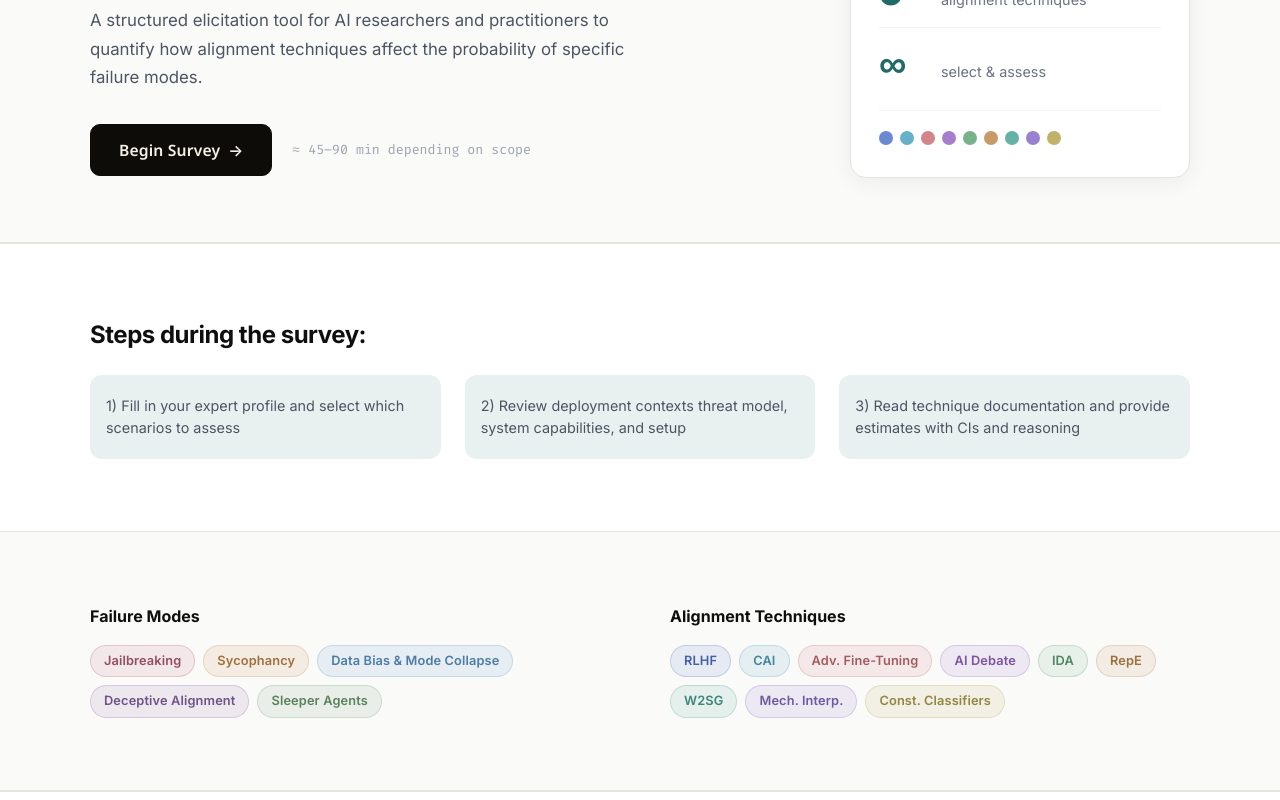
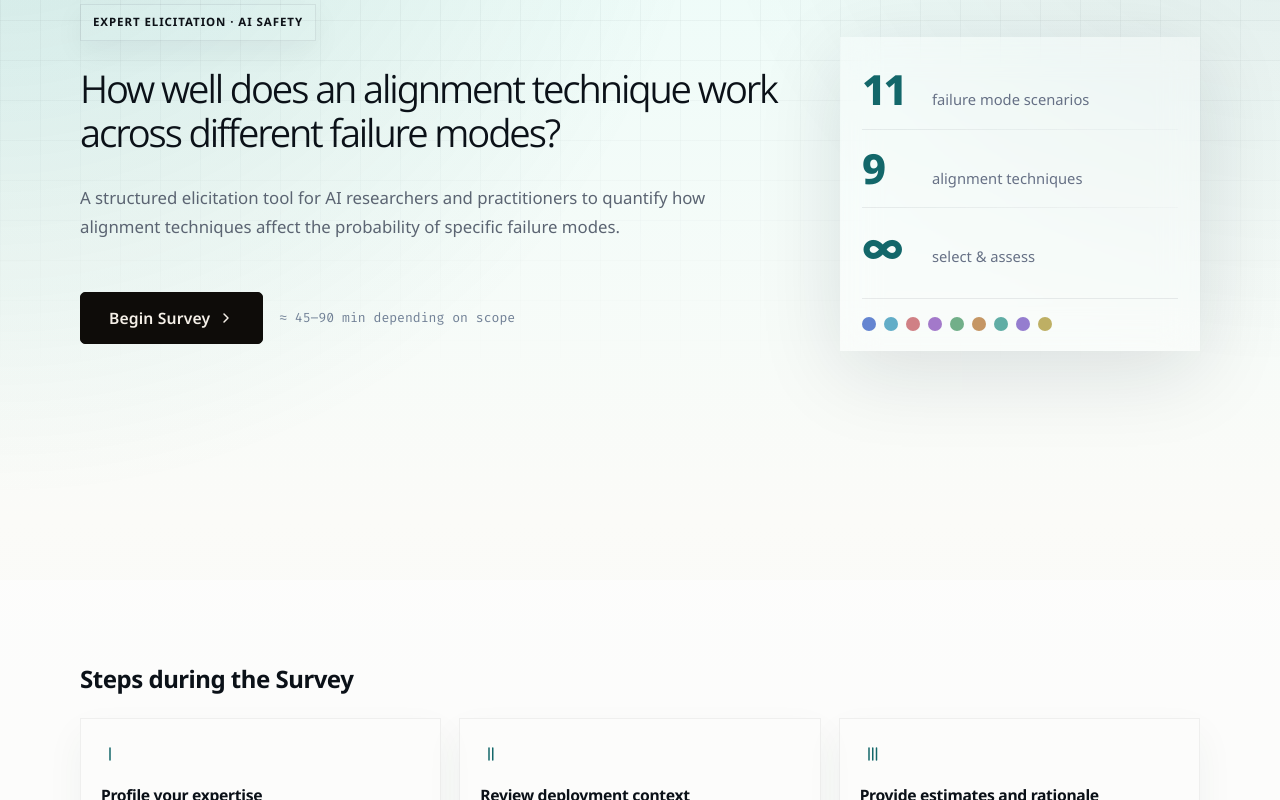
Before and after one commit to Yunika-Bajracharya/Alignment_Failure_Risk_Elicitation, a React (Vite) app in the folder elicitation-app/: page / in a window 1280 px wide. Shown: the part 220-1020 px from the top of the page. Built offline with nearby package versions, Linux system fonts and the light colour scheme; no server answers.

Commit message:
changes in landing page

```diff
--- a/elicitation-app/src/components/LandingPage.jsx
+++ b/elicitation-app/src/components/LandingPage.jsx
@@ -1,5 +1,5 @@
 import React from 'react';
-import { UserRound, Map, FileText, Download } from 'lucide-react';
+import { Tally1, Tally2, Tally3, ChevronRight, Shield, Sparkles } from 'lucide-react';
 
 const TECHNIQUES = [
   { short: 'RLHF', color: '#4f74cb' },
@@ -24,14 +24,15 @@ const FM_CATEGORIES = [
 export default function LandingPage({ onStart }) {
   return (
     <div className="landing2">
-      {/* ── Hero ─────────────────────────────── */}
       <section className="l2-hero">
+        <div className="l2-hero-backdrop" aria-hidden="true">
+          <span className="l2-grid" />
+        </div>
         <div className="l2-hero-inner">
           <div className="l2-hero-left">
             <p className="l2-eyebrow">Expert Elicitation · AI Safety</p>
             <h1 className="l2-title">
-              How well does an alignment technique{' '}
-              work across different failure modes?
+              How well does an alignment technique work across different failure modes?
             </h1>
             <p className="l2-subtitle">
               A structured elicitation tool for AI researchers and practitioners to
@@ -40,7 +41,7 @@ export default function LandingPage({ onStart }) {
             </p>
             <div className="l2-hero-actions">
               <button className="btn-primary btn-lg" onClick={onStart}>
-                Begin Survey <span className="btn-arrow">→</span>
+                Begin Survey <ChevronRight size={16} strokeWidth={2.2} />
               </button>
               <span className="l2-time-note">≈ 45–90 min depending on scope</span>
             </div>
@@ -77,18 +78,30 @@ export default function LandingPage({ onStart }) {
         </div>
       </section>
 
-      {/* ── What you'll do ────────────────────── */}
       <section className="l2-section l2-steps-section">
         <div className="l2-container">
-          <h2 className="l2-section-heading">Steps during the survey:</h2>
+            <h2 className="l2-section-heading">Steps during the Survey</h2>
           <div className="l2-steps-row">
             {[
-              { icon: UserRound, text: '1) Fill in your expert profile and select which scenarios to assess' },
-              { icon: Map, text: '2) Review deployment contexts  threat model, system capabilities, and setup' },
-              { icon: FileText, text: '3) Read technique documentation and provide estimates with CIs and reasoning' },
+              {
+                icon: Tally1,
+                title: 'Profile your expertise',
+                text: 'Share your background and the areas where your judgment is strongest.',
+              },
+              {
+                icon: Tally2,
+                title: 'Review deployment context',
+                text: 'Inspect the scenario, threat model, and system setup before estimating.',
+              },
+              {
+                icon: Tally3,
+                title: 'Provide estimates and rationale',
+                text: 'Record point estimates, confidence intervals, and the reasoning behind them.',
+              },
             ].map((s, i) => (
               <div key={i} className="l2-step">
-                {/* <span className="l2-step-n"><s.icon size={18} strokeWidth={1.8} /></span> */}
+                <span className="l2-step-icon"><s.icon size={18} strokeWidth={2} /></span>
+                <strong className="l2-step-title">{s.title}</strong>
                 <span className="l2-step-text">{s.text}</span>
               </div>
             ))}
@@ -96,7 +109,6 @@ export default function LandingPage({ onStart }) {
         </div>
       </section>
 
-      {/* ── Scope ─────────────────────────────── */}
       <section className="l2-section l2-scope-section">
         <div className="l2-container l2-scope-cols">
           <div className="l2-scope-col">
@@ -122,11 +134,10 @@ export default function LandingPage({ onStart }) {
         </div>
       </section>
 
-      {/* ── Footer CTA ────────────────────────── */}
       <section className="l2-footer-cta">
         <div className="l2-container l2-footer-cta-inner">
           <button className="btn-primary" onClick={onStart}>
-            Start the Survey <span className="btn-arrow">→</span>
+            Start the Survey <ChevronRight size={16} strokeWidth={2.2} />
           </button>
         </div>
         <p className="l2-footer-note">AI Safety Elicitation Study · Expert Survey Tool</p>
--- a/elicitation-app/src/components/Navbar.jsx
+++ b/elicitation-app/src/components/Navbar.jsx
@@ -25,7 +25,7 @@ export default function Navbar({ step, expert, setStep, currentFM, currentTech,
     <nav className="navbar">
       <div className="navbar-inner">
         <div className="navbar-brand">
-          <span className="brand-text">AI Safety Elicitation</span>
+          <span className="brand-text">Expert Elicitation</span>
         </div>
 
         {/* Step breadcrumbs */}
--- a/elicitation-app/src/index.css
+++ b/elicitation-app/src/index.css
@@ -29,7 +29,7 @@
   --nav-height: 60px;
   --sidebar-width: 48%;
   --radius: 10px;
-  --radius-sm: 7px;
+  --radius-sm: 5px;
   --radius-lg: 14px;
   --shadow: 0 1px 2px rgba(0,0,0,0.06), 0 3px 10px rgba(0,0,0,0.05);
   --shadow-sm: 0 1px 2px rgba(0,0,0,0.05);
@@ -90,7 +90,7 @@ body {
   flex-shrink: 0;
 }
 .brand-icon { display: flex; align-items: center; flex-shrink: 0; }
-.brand-text { font-weight: 800; font-size: 0.9rem; color: var(--text); white-space: nowrap; letter-spacing: -0.02em; }
+.brand-text { font-weight: 400; font-size: 0.9rem; color: var(--text); white-space: nowrap; letter-spacing: -0.02em; }
 
 .navbar-steps {
   display: flex;
@@ -113,8 +113,8 @@ body {
 .nav-step.done { color: var(--text-muted); }
 .nav-step-num {
   width: 20px; height: 20px;
-  border-radius: 50%;
-  background: var(--border);
+  border-radius: 40%;
+  border: 1px solid var(--border);
   display: flex; align-items: center; justify-content: center;
   font-size: 0.68rem;
   font-weight: 700;
@@ -196,7 +196,7 @@ button { cursor: pointer; font-family: var(--font); border: none; transition: al
 .btn-primary:active { transform: translateY(0); }
 .btn-primary:disabled { opacity: 0.4; cursor: not-allowed; transform: none; }
 .btn-primary.btn-success { background: #14532d; border-color: #14532d; }
-.btn-lg { padding: 14px 28px; font-size: 0.98rem; border-radius: var(--radius); }
+.btn-lg { padding: 14px 28px; font-size: 0.98rem; border-radius: var(--radius-sm); }
 .btn-arrow { font-size: 1em; }
 
 .btn-ghost {
@@ -1163,244 +1163,309 @@ label { font-size: 0.87rem; font-weight: 600; color: var(--text); }
 }
 
 /* ============================================
-   LANDING PAGE v2 (minimalist redesign)
+   LANDING PAGE
    ============================================ */
 .landing2 {
   min-height: 100vh;
-  background: #fafaf8;
-  color: #0f0f0f;
-  font-family: 'Inter', sans-serif;
-}
-
-/* Hero */
+  width: 100%;
+  display: flex;
+  flex-direction: column;
+  position: relative;
+  overflow: hidden;
+  color: #0d1117;
+  background:
+    radial-gradient(circle at top left, rgba(19, 121, 111, 0.16), transparent 34%),
+    radial-gradient(circle at top right, rgba(15, 23, 42, 0.08), transparent 28%),
+    linear-gradient(180deg, #eafcf9 0%, #fbfbf8 44%, #f3f5f4 100%);
+  font-family: var(--font);
+}
+
 .l2-hero {
-  padding: 80px 24px 64px;
-  border-bottom: 1px solid #e5e5e0;
-}
+  position: relative;
+  min-height: 100vh;
+  padding: 100px 24px 72px;
+  display: flex;
+  align-items: center;
+}
+
+.l2-hero-backdrop {
+  position: absolute;
+  inset: 0;
+  pointer-events: none;
+  overflow: hidden;
+}
+
+.l2-grid {
+  position: absolute;
+  inset: 0;
+  background-image:
+    linear-gradient(rgba(15, 23, 42, 0.07) 1px, transparent 1px),
+    linear-gradient(90deg, rgba(15, 23, 42, 0.07) 1px, transparent 1px);
+  background-size: 40px 40px;
+  mask-image: linear-gradient(180deg, rgba(0, 0, 0, 0.8), transparent 75%);
+}
+
 .l2-hero-inner {
-  max-width: 1100px;
+  position: relative;
+  z-index: 1;
+  max-width: 1120px;
   margin: 0 auto;
   display: grid;
-  grid-template-columns: 1fr 340px;
-  gap: 60px;
-  align-items: center;
-}
+  grid-template-columns: minmax(0, 1.15fr) 360px;
+  gap: 56px;
+  align-items: center;
+}
+
 .l2-eyebrow {
-  font-family: 'Fira Code', monospace;
-  font-size: 0.75rem;
-  font-weight: 500;
-  color: #6b7280;
-  letter-spacing: 0.04em;
-  margin-bottom: 20px;
-}
+  display: inline-flex;
+  align-items: center;
+  gap: 6px;
+  padding: 8px 12px;
+  border: 1px solid rgba(15, 23, 42, 0.08);
+  color: #0d1117;
+  font-size: 0.72rem;
+  font-weight: 700;
+  letter-spacing: 0.08em;
+  text-transform: uppercase;
+  box-shadow: 0 10px 30px rgba(15, 23, 42, 0.05);
+  margin-bottom: 25px;
+}
+
 .l2-title {
   font-size: clamp(2rem, 3vw, 3rem);
-  font-weight: 400;
-  line-height: 1.1;
-  letter-spacing: -0.03em;
-  color: #206b68;
-  margin-bottom: 20px;
-}
-.l2-title-highlight {
-  color: #4f46e5;
-  position: relative;
-  display: inline-block;
-}
-.l2-title-highlight::after {
-  content: '';
-  position: absolute;
-  bottom: 2px;
-  left: 0;
-  right: 0;
-  height: 3px;
-  background: #4f46e5;
-  border-radius: 2px;
-  opacity: 0.4;
-}
+  font-weight: 350;
+  line-height: 1.15;
+  letter-spacing: -0.055em;
+  color: #0b1118;
+  margin-bottom: 30px;
+}
+
 .l2-subtitle {
   font-size: 1.05rem;
-  line-height: 1.7;
-  color: #4b5563;
-  max-width: 560px;
-  margin-bottom: 32px;
-}
+  line-height: 1.72;
+  color: #5b6472;
+  max-width: 640px;
+  margin-bottom: 50px;
+}
+
 .l2-hero-actions {
   display: flex;
   align-items: center;
-  gap: 20px;
+  gap: 16px;
   flex-wrap: wrap;
-}
+  margin-bottom:40px;
+}
+
 .l2-time-note {
-  font-size: 0.83rem;
-  color: #9ca3af;
-  font-family: 'Fira Code', monospace;
-}
-
-/* Scope card (hero right) */
+  font-size: 0.82rem;
+  color: #718096;
+  font-family: var(--font-mono);
+}
+
 .l2-scope-card {
-  background: white;
-  border: 1px solid #e5e5e0;
-  border-radius: 16px;
-  padding: 32px 28px;
-  box-shadow: 0 4px 24px rgba(0,0,0,0.06);
-}
+  position: relative;
+  background: rgba(255, 255, 255, 0.3);
+  backdrop-filter: blur(18px);
+  padding: 22px 22px 20px;
+  box-shadow: 0 20px 80px rgba(15, 23, 42, 0.12);
+}
+
 .l2-scope-row {
   display: flex;
   align-items: baseline;
   gap: 12px;
-  padding: 8px 0;
-}
+  padding: 10px 0;
+}
+
 .l2-scope-num {
-  font-size: 2.4rem;
+  min-width: 58px;
+  font-size: 2.6rem;
   font-weight: 800;
-  color: #206b68;
   line-height: 1;
-  min-width: 50px;
+  color: #13676a;
+  letter-spacing: -0.06em;
   font-variant-numeric: tabular-nums;
 }
+
 .l2-scope-label {
-  font-size: 0.9rem;
-  color: #6b7280;
-  line-height: 1.3;
-}
+  font-size: 0.92rem;
+  color: #667085;
+  line-height: 1.35;
+}
+
 .l2-scope-divider {
   height: 1px;
-  background: #f3f3ef;
+  background: linear-gradient(90deg, rgba(15, 23, 42, 0.08), rgba(15, 23, 42, 0.02));
   margin: 8px 0;
 }
+
 .l2-scope-tech-strip {
   display: flex;
   flex-wrap: wrap;
-  gap: 7px;
+  gap: 8px;
   margin-top: 20px;
-  padding-top: 20px;
-  border-top: 1px solid #f3f3ef;
-}
+  padding-top: 18px;
+  border-top: 1px solid rgba(15, 23, 42, 0.08);
+}
+
 .l2-tech-dot {
   width: 14px;
   height: 14px;
-  border-radius: 50%;
+  border-radius: 999px;
   display: inline-block;
-  opacity: 0.85;
-  transition: opacity 0.15s, transform 0.15s;
-  cursor: default;
-}
-.l2-tech-dot:hover { opacity: 1; transform: scale(1.25); }
-
-/* Shared section styles */
+  opacity: 0.88;
+  transition: transform 0.15s ease, opacity 0.15s ease;
+}
+
+.l2-tech-dot:hover {
+  opacity: 1;
+  transform: scale(1.2);
+}
+
 .l2-section {
-  padding: 72px 24px;
-}
+  padding: 80px 24px;
+}
+
 .l2-container {
-  max-width: 1100px;
+  max-width: 1120px;
   margin: 0 auto;
 }
+
 .l2-section-heading {
   font-size: 1.5rem;
   letter-spacing: -0.02em;
-  color: #0f0f0f;
+  color: #0b1118;
   margin-bottom: 20px;
 }
 
-/* Steps section */
 .l2-steps-section {
-  background: white;
-  border-top: 1px solid #e5e5e0;
-  border-bottom: 1px solid #e5e5e0;
-}
+  background: rgba(255, 255, 255, 0.58);
+}
+
 .l2-steps-row {
   display: grid;
-  grid-template-columns: repeat(3, 1fr);
-  gap: 24px;
-}
+  grid-template-columns: repeat(3, minmax(0, 1fr));
+  gap: 18px;
+}
+
 .l2-step {
-  display: flex;
-  flex-direction: column;
-  gap: 12px;
-  border-radius: 12px;
-  padding: 20px 16px;
-  background: color-mix(in srgb, var(--primary) 10%, white);
-}
-.l2-step-n {
+  padding: 20px;
+  border: 1px solid rgba(93, 94, 97, 0.08);
+  box-shadow: 0 16px 36px rgba(32, 86, 67, 0.05);
+}
+
+.l2-step-icon {
+  width: 30px;
+  height: 30px;
   display: inline-flex;
   align-items: center;
   justify-content: center;
-  width: 38px;
-  height: 38px;
-  border-radius: 10px;
-  /* border: 1px solid var(--primary);
-  color: var(--primary); */
-  flex-shrink: 0;
-}
+  margin-bottom: 14px;
+  color: #13676a;
+}
+
+.l2-step-title {
+  display: block;
+  font-size: 0.98rem;
+  font-weight: 700;
+  color: #0b1118;
+  letter-spacing: -0.02em;
+  margin-bottom: 8px;
+}
+
 .l2-step-text {
-  font-size: 0.9rem;
-  line-height: 1.55;
-  color: #4b5563;
-}
-
-/* Scope section (two-col) */
+  font-size: 0.92rem;
+  line-height: 1.65;
+  color: #5b6472;
+}
+
 .l2-scope-section {
-  background: #fafaf8;
-  border-bottom: 1px solid #e5e5e0;
-}
+  background: linear-gradient(180deg, rgba(250, 249, 246, 0.7), rgba(243, 245, 244, 0.95));
+  border-bottom: 1px solid rgba(15, 23, 42, 0.08);
+}
+
 .l2-scope-cols {
   display: grid;
   grid-template-columns: 1fr 1fr;
-  gap: 60px;
-}
+  gap: 48px;
+}
+
 .l2-col-heading {
   font-size: 1rem;
   font-weight: 700;
-  color: #0f0f0f;
-  margin-bottom: 15px;
-}
+  color: #0b1118;
+  margin-bottom: 14px;
+  letter-spacing: -0.01em;
+}
+
 .l2-col-sub {
   font-size: 0.85rem;
-  color: #9ca3af;
+  color: #98a2b3;
   margin-bottom: 16px;
   line-height: 1.5;
 }
+
 .l2-tag-list {
   display: flex;
   flex-wrap: wrap;
   gap: 8px;
 }
+
 .l2-tag {
-  padding: 5px 13px;
-  border-radius: 100px;
+  padding: 7px 14px;
   font-size: 0.8rem;
-  font-weight: 600;
-  background: color-mix(in srgb, var(--tag-color) 12%, #fafaf8);
-  color: color-mix(in srgb, var(--tag-color) 80%, #0f0f0f);
-  border: 1px solid color-mix(in srgb, var(--tag-color) 25%, transparent);
+  font-weight: 400;
+  background: color-mix(in srgb, var(--tag-color) 10%, #ffffff);
+  /* color: color-mix(in srgb, var(--tag-color) 76%, #0b1118); */
+  border: 1px solid color-mix(in srgb, var(--tag-color) 50%, transparent);
   letter-spacing: 0.01em;
 }
 
-/* Footer CTA */
 .l2-footer-cta {
-  padding: 64px 24px 40px;
+  padding: 72px 24px 52px;
   text-align: center;
-  background: white;
-  border-top: 1px solid #e5e5e0;
-}
+  background: transparent;
+}
+
 .l2-footer-cta-inner {
   display: flex;
   flex-direction: column;
   align-items: center;
   gap: 20px;
   max-width: 600px;
-  margin: 0 auto 32px;
-}
+  margin: 0 auto 24px;
+}
+
 .l2-footer-copy {
   font-size: 1rem;
-  color: #4b5563;
+  color: #5b6472;
   line-height: 1.6;
 }
+
 .l2-footer-note {
-  font-family: 'Fira Code', monospace;
-  font-size: 0.75rem;
-  color: #d1d5db;
-  letter-spacing: 0.03em;
+  font-family: var(--font-mono);
+  font-size: 0.74rem;
+  color: #98a2b3;
+  letter-spacing: 0.06em;
+}
+
+@media (max-width: 900px) {
+  .l2-hero-inner { grid-template-columns: 1fr; gap: 40px; }
+  .l2-hero-right { max-width: 380px; }
+  .l2-steps-row { grid-template-columns: repeat(2, 1fr); }
+  .l2-scope-cols { grid-template-columns: 1fr; gap: 40px; }
+  .l2-section-head { align-items: flex-start; flex-direction: column; }
+  .l2-metric-row { max-width: none; }
+}
+
+@media (max-width: 600px) {
+  .l2-hero { padding: 56px 16px 44px; }
+  .l2-steps-row { grid-template-columns: 1fr; }
+  .l2-section { padding: 52px 16px; }
+  .l2-title { max-width: none; }
+  .l2-metric-row { grid-template-columns: 1fr; }
+  .l2-scope-card-head { align-items: flex-start; flex-direction: column; }
+  .l2-scope-num { font-size: 2.2rem; }
 }
 
 /* ============================================
```
